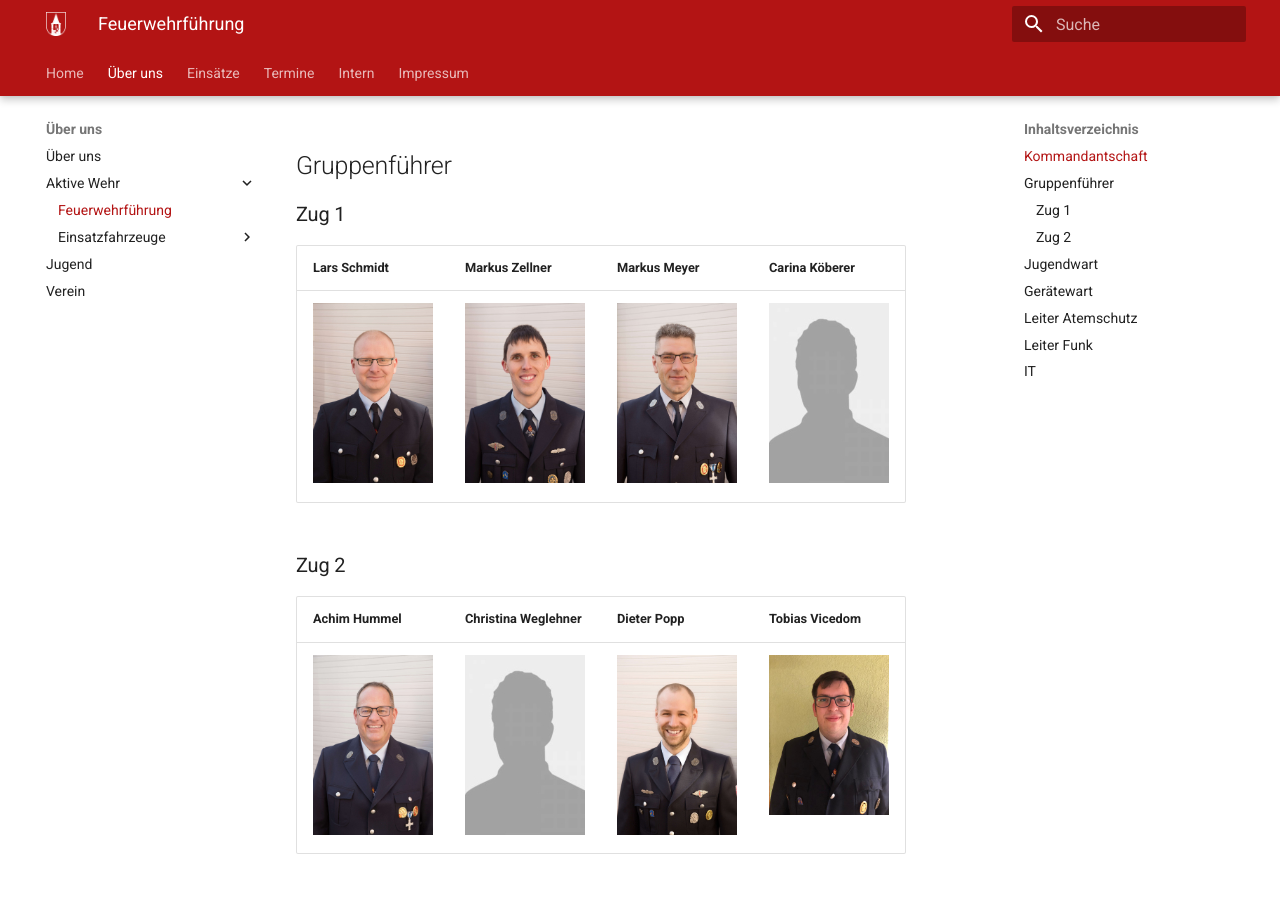
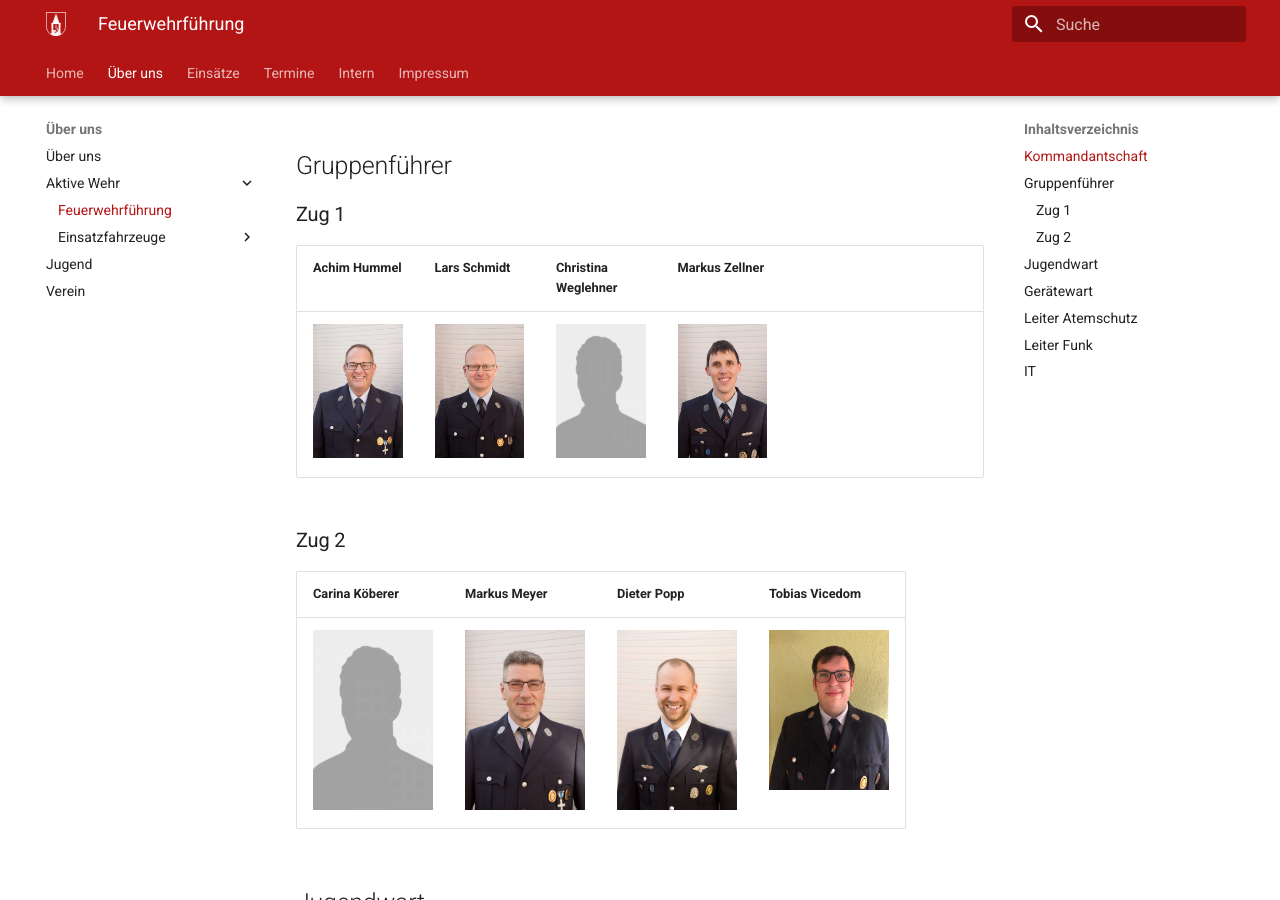
Before and after one commit to FFW-Baudenbach/Homepage, an MkDocs documentation site: the page built from docs/Über uns/Aktive Wehr/01-fuehrung.md, in a window 1280 px wide and 900 px high, scrolled down 556 px. Built offline with MkDocs 1.6.1 and Material for MkDocs 9.7.7, drawn with Linux system fonts in a browser that asks for light colours; plug-ins that fetch from the network failed and are left out.

Commit message:
Zuordnung Gruppenführer

```diff
--- a/docs/Über uns/Aktive Wehr/01-fuehrung.md
+++ b/docs/Über uns/Aktive Wehr/01-fuehrung.md
@@ -10,14 +10,14 @@
 ## Gruppenführer
 
 ### Zug 1
-| Lars Schmidt                                     | Markus Zellner                                     | Markus Meyer                                   | Carina Köberer                                  |
-|--------------------------------------------------|----------------------------------------------------|------------------------------------------------|-------------------------------------------------|
-| ![Lars Schmidt](bilder/schmidt.jpg){ width=120 } | ![Markus Zellner](bilder/zellner.jpg){ width=120 } | ![Markus Meyer](bilder/meyer.jpg){ width=120 } | ![Carina Köberer](bilder/dummy.jpg){ width=120} |
+| Achim Hummel                                    | Lars Schmidt                                     | Christina Weglehner                                   | Markus Zellner                                     |                                    |                                  |
+|-------------------------------------------------|--------------------------------------------------|-------------------------------------------------------|----------------------------------------------------|------------------------------------|----------------------------------|
+| ![Achim Hummel](bilder/hummel.jpg){ width=120 } | ![Lars Schmidt](bilder/schmidt.jpg){ width=120 } | ![Christina Weglehner](bilder/dummy.jpg){ width=120 } | ![Markus Zellner](bilder/zellner.jpg){ width=120 } |                                    |                                  |
 
 ### Zug 2
-| Achim Hummel                                    | Christina Weglehner                                   | Dieter Popp                                  | Tobias Vicedom                                     |
-|-------------------------------------------------|-------------------------------------------------------|----------------------------------------------|----------------------------------------------------|
-| ![Achim Hummel](bilder/hummel.jpg){ width=120 } | ![Christina Weglehner](bilder/dummy.jpg){ width=120 } | ![Dieter Popp](bilder/popp.jpg){ width=120 } | ![Tobias Vicedom](bilder/vicedom.jpg){ width=120 } |
+| Carina Köberer                                  | Markus Meyer                                   | Dieter Popp                                  | Tobias Vicedom                                     |
+|-------------------------------------------------|------------------------------------------------|----------------------------------------------|----------------------------------------------------|
+| ![Carina Köberer](bilder/dummy.jpg){ width=120} | ![Markus Meyer](bilder/meyer.jpg){ width=120 } | ![Dieter Popp](bilder/popp.jpg){ width=120 } | ![Tobias Vicedom](bilder/vicedom.jpg){ width=120 } |
 
 ## Jugendwart
 | Werner Weglehner<br/>Jugendwart                         | Johannes Weglehner<br/>Stv. Jugendwart                    |
```
